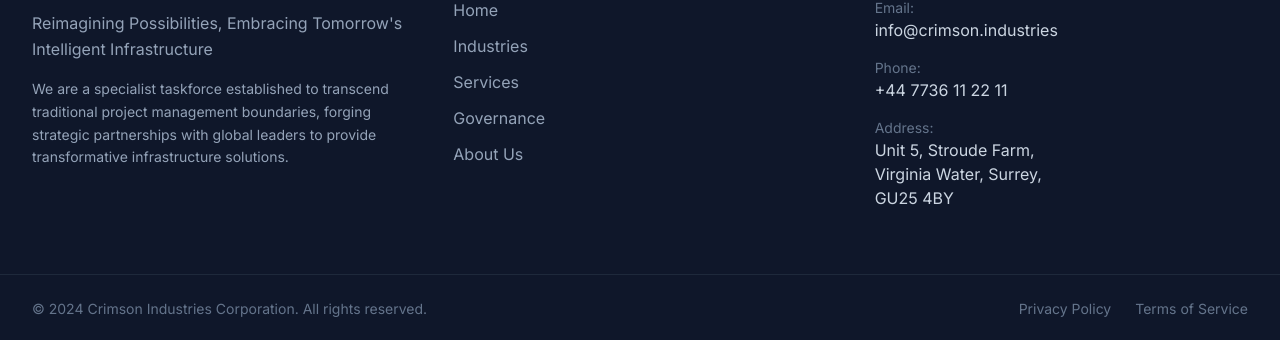
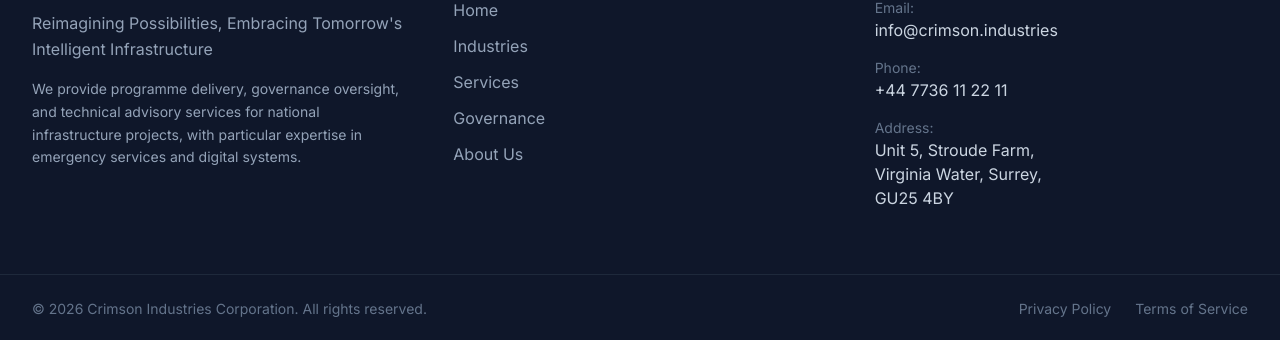
Before and after one commit to gsagecom/crimson, a Next.js app: page / in a window 1280 px wide. Shown: the part 3852-4192 px from the top of the page. Built offline with nearby package versions, Linux system fonts and the light colour scheme.

Commit message:
Revise footer content and update copyright year
Updated footer text to reflect current services and copyright year.

```diff
--- a/src/components/Footer.tsx
+++ b/src/components/Footer.tsx
@@ -27,7 +27,7 @@
               Reimagining Possibilities, Embracing Tomorrow&apos;s Intelligent Infrastructure
             </p>
             <p className="text-slate-400 leading-relaxed text-sm">
-              We are a specialist taskforce established to transcend traditional project management boundaries, forging strategic partnerships with global leaders to provide transformative infrastructure solutions.
+              We provide programme delivery, governance oversight, and technical advisory services for national infrastructure projects, with particular expertise in emergency services and digital systems.
             </p>
           </div>
 
@@ -93,7 +93,7 @@
         <div className="max-w-7xl mx-auto px-6 lg:px-8 py-6">
           <div className="flex flex-col md:flex-row justify-between items-center space-y-4 md:space-y-0">
             <p className="text-slate-500 text-sm">
-              &copy; 2024 Crimson Industries Corporation. All rights reserved.
+              &copy; 2026 Crimson Industries Corporation. All rights reserved.
             </p>
             <div className="flex space-x-6">
               <Link href="/privacy" className="text-slate-500 hover:text-crimson-400 text-sm transition-colors">
```
